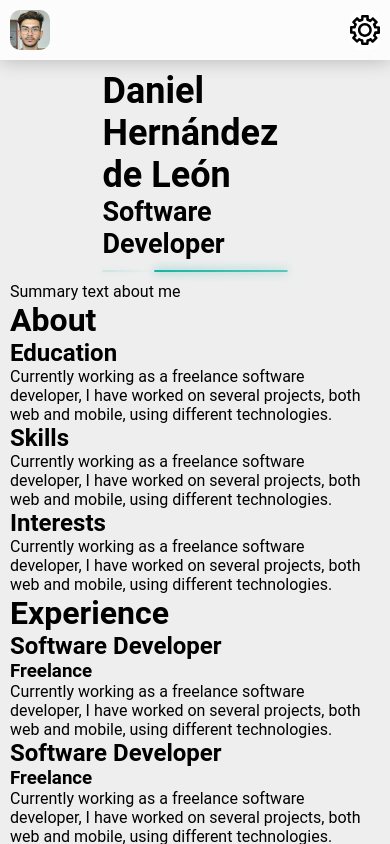
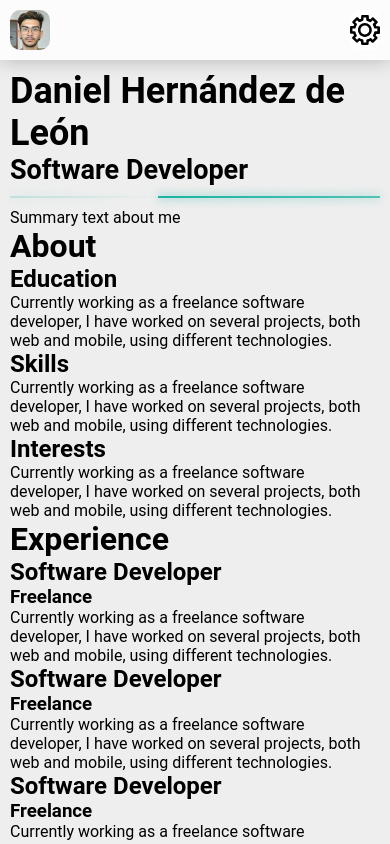
Before and after one commit to danielhrdez/portfolio, a React (Create React App) app: page / in a window 390 px wide. Shown: the top 844 px of the page. Built offline with nearby package versions, Linux system fonts and the light colour scheme.

Commit message:
some fixes about responsive 2

```diff
--- a/src/layout/Header.scss
+++ b/src/layout/Header.scss
@@ -68,13 +68,13 @@
   }
 }
 
-@media (max-aspect-ratio: 1/1) {
+@media (max-width: 600px) {
   .header > img {
     display: none;
   }
 }
 
-@media (max-aspect-ratio: 2/3) {
+@media (max-width: 500px) {
   .header {
     & > img {
       display: inline-block;
--- a/src/layout/content/Title.scss
+++ b/src/layout/content/Title.scss
@@ -41,3 +41,10 @@
     background-position: 1000% 0;
   }
 }
+
+@media (max-width: 600px) {
+  .title {
+  transform: translateX(0);
+  margin-left: 0;
+  }
+}
```
